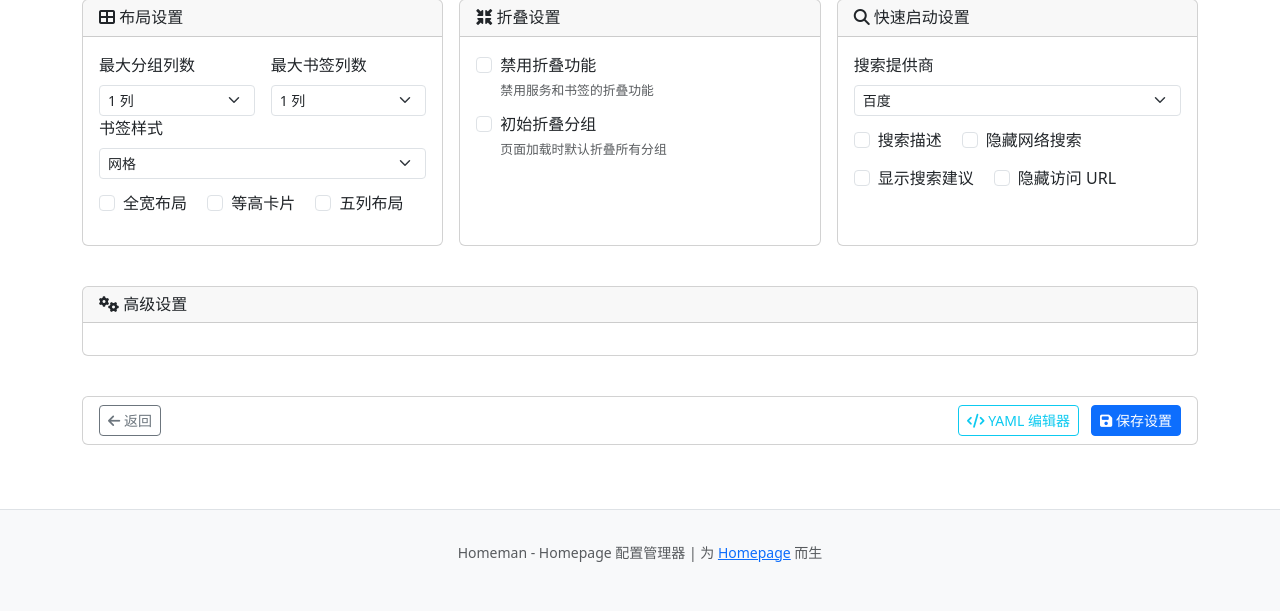
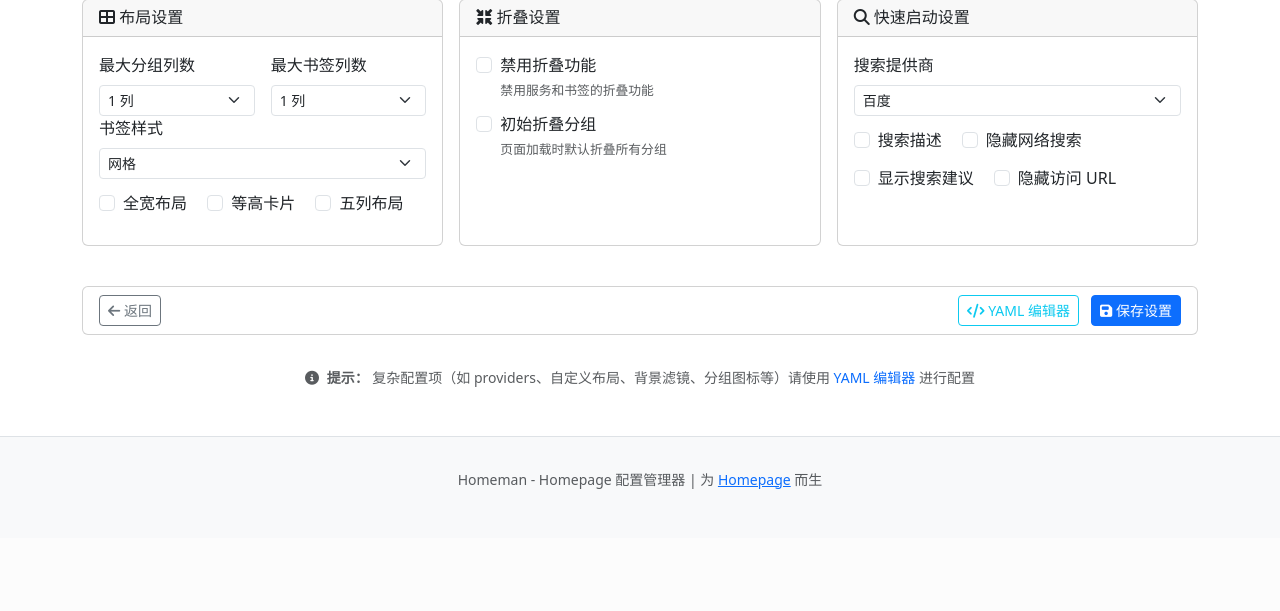
Before and after one commit to leftxp/homeman, a Flask app: template templates/settings.html in a window 1280 px wide. Shown: the part 670-1281 px from the top of the page. After the commit the page ends 1159 px from the top, so only its background shows below. Run offline with Flask 3, Linux system fonts and the light colour scheme; the template is opened without the code that fills it, so the values that code supplies are empty; parts of the project's set-up code (start-up, migrations or seed data) failed here and were passed over.

Commit message:
全局设置优化

```diff
--- a/templates/settings.html
+++ b/templates/settings.html
@@ -445,25 +445,7 @@
         </div>
     </div>
 
-    <!-- 高级设置说明 -->
-    <div class="row mt-3">
-        <div class="col-md-12">
-            <div class="card config-section">
-                <div class="card-header">
-                    <h6 class="card-title mb-0">
-                        <i class="fas fa-cogs"></i> 高级设置
-                    </h6>
-                </div>
-                <div class="card-body">
-                    <div class="alert alert-info mb-0">
-                        <i class="fas fa-info-circle"></i>
-                        <strong>注意：</strong> 复杂配置项（如 providers、自定义布局、背景滤镜、分组图标等）请使用
-                        <a href="{{ url_for('yaml_editor') }}" class="alert-link">YAML 编辑器</a> 进行配置。
-                    </div>
-                </div>
-            </div>
-        </div>
-    </div>
+
 
     <!-- 操作按钮 -->
     <div class="row mt-3">
@@ -486,6 +468,17 @@
                         </div>
                     </div>
                 </div>
+            </div>
+        </div>
+    </div>
+
+    <!-- 底部提示信息 -->
+    <div class="row mt-3">
+        <div class="col-md-12">
+            <div class="text-center text-muted small">
+                <i class="fas fa-info-circle me-1"></i>
+                <strong>提示：</strong> 复杂配置项（如 providers、自定义布局、背景滤镜、分组图标等）请使用
+                <a href="{{ url_for('yaml_editor') }}" class="text-decoration-none">YAML 编辑器</a> 进行配置
             </div>
         </div>
     </div>
```
